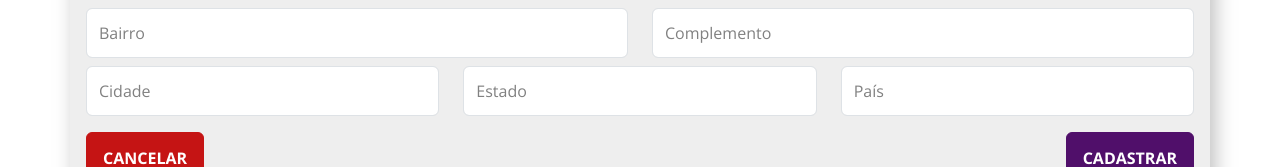
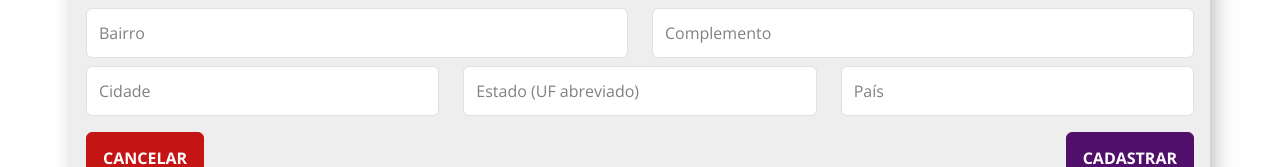
Before and after one commit to GabrielSousaJS/claraval-store-v2-frontend, a React (Vite) app in the folder frontend/: page /signup in a window 1280 px wide. Shown: the part 462-629 px from the top of the page. Built offline with nearby package versions, Linux system fonts and the light colour scheme.

Commit message:
REFACTOR: Funções de validação para inputs

```diff
--- a/frontend/src/routes/SignUp/index.tsx
+++ b/frontend/src/routes/SignUp/index.tsx
@@ -9,6 +9,7 @@ import { useNavigate } from "react-router-dom";
 import * as forms from "../../utils/forms";
 import * as formatters from "../../utils/formatters";
 import * as viaCepService from "../../services/viacep-service";
+import * as validation from "../../utils/validations";
 
 export default function SignUp() {
   const [formDataUser, setFormDataUser] = useState<any>({
@@ -19,7 +20,7 @@ export default function SignUp() {
       type: "text",
       placeholder: "Nome",
       validation: function (value: string) {
-        return /^.{3,80}$/.test(value);
+        return validation.legthDefaultValidation(value);
       },
       message: "Informe um nome entre 3 a 80 caracteres",
     },
@@ -30,16 +31,7 @@ export default function SignUp() {
       type: "date",
       placeholder: "Data de nascimento",
       validation: function (value: string) {
-        const date = new Date(value);
-        const currentDate = new Date();
-        const eighteenYearsAgo = new Date(
-          currentDate.getFullYear() - 18,
-          currentDate.getMonth(),
-          currentDate.getDate()
-        );
-
-        if (date <= eighteenYearsAgo) return true;
-        else return false;
+        return validation.birthDateValidation(value);
       },
       message: "Idade mínima de 18 anos",
     },
@@ -50,7 +42,7 @@ export default function SignUp() {
       type: "text",
       placeholder: "E-mail",
       validation: function (value: string) {
-        return /^[A-Z0-9._%+-]+@[A-Z0-9.-]+\.[A-Z]{2,}$/i.test(value);
+        return validation.emailValidation(value);
       },
       message: "Informe um e-mail válido",
     },
@@ -61,7 +53,7 @@ export default function SignUp() {
       type: "password",
       placeholder: "Senha",
       validation: function (value: string) {
-        return /^.{8,}$/.test(value);
+        return validation.passwordValidation(value);
       },
       message: "A senha deve conter no mínimo 8 caracteres",
     },
@@ -76,7 +68,7 @@ export default function SignUp() {
       type: "text",
       placeholder: "Rua",
       validation: function (value: string) {
-        return /^\S.{2}[a-zA-Z\s\d\W]*$/g.test(value);
+        return validation.streetValidation(value);
       },
       message: "Campo inválido",
     },
@@ -87,7 +79,7 @@ export default function SignUp() {
       type: "text",
       placeholder: "CEP",
       validation: function (value: string) {
-        return /^[0-9]{5}-[0-9]{3}$/.test(value);
+        return validation.cepValidation(value);
       },
       message: "Informe um CEP válido",
     },
@@ -97,9 +89,8 @@ export default function SignUp() {
       name: "number",
       type: "number",
       placeholder: "Número",
-      validation: function (value: any) {
-        const numberAddress = Number(value).toFixed(0);
-        return Number(numberAddress) > 0;
+      validation: function (value: string) {
+        return validation.numberValidation(value);
       },
       message: "Campo inválido",
     },
@@ -110,7 +101,7 @@ export default function SignUp() {
       type: "text",
       placeholder: "Bairro",
       validation: function (value: string) {
-        return /^\S.{2}[a-zA-Z\s\d\W]*$/g.test(value);
+        return validation.neighborhoodValidation(value);
       },
       message: "Campo inválido",
     },
@@ -128,7 +119,7 @@ export default function SignUp() {
       type: "text",
       placeholder: "Cidade",
       validation: function (value: string) {
-        return /^.{3,100}$/.test(value);
+        return validation.legthDefaultValidation(value);
       },
       message: "Campo inválido",
     },
@@ -137,9 +128,9 @@ export default function SignUp() {
       id: "state",
       name: "state",
       type: "text",
-      placeholder: "Estado",
+      placeholder: "Estado (UF abreviado)",
       validation: function (value: string) {
-        return /^.{2,100}$/.test(value);
+        return validation.StateValidation(value);
       },
       message: "Campo inválido",
     },
@@ -150,7 +141,7 @@ export default function SignUp() {
       type: "text",
       placeholder: "País",
       validation: function (value: string) {
-        return /^.{3,100}$/.test(value);
+        return validation.legthDefaultValidation(value);
       },
       message: "Campo inválido",
     },
--- /dev/null
+++ b/frontend/src/utils/validations.ts
@@ -0,0 +1,45 @@
+export function legthDefaultValidation(value: string): boolean {
+  return /^.{3,80}$/.test(value);
+}
+
+export function birthDateValidation(value: string): boolean {
+  const date = new Date(value);
+  const currentDate = new Date();
+  const eighteenYearsAgo = new Date(
+    currentDate.getFullYear() - 18,
+    currentDate.getMonth(),
+    currentDate.getDate()
+  );
+
+  if (date <= eighteenYearsAgo) return true;
+  else return false;
+}
+
+export function emailValidation(value: string): boolean {
+  return /^[A-Z0-9._%+-]+@[A-Z0-9.-]+\.[A-Z]{2,}$/i.test(value);
+}
+
+export function passwordValidation(value: string): boolean {
+  return /^.{8,}$/.test(value);
+}
+
+export function streetValidation(value: string): boolean {
+  return /^\S.{2}[a-zA-Z\s\d\W]*$/g.test(value);
+}
+
+export function cepValidation(value: string): boolean {
+  return /^[0-9]{5}-[0-9]{3}$/.test(value);
+}
+
+export function numberValidation(number: string): boolean {
+  const addressNumber = Number(number).toFixed(0);
+  return Number(addressNumber) > 0;
+}
+
+export function neighborhoodValidation(value: string): boolean {
+  return /^\S.{2}[a-zA-Z\s\d\W]*$/g.test(value);
+}
+
+export function StateValidation(value: string): boolean {
+  return /^[A-Z]{2}$/.test(value);
+}
```
